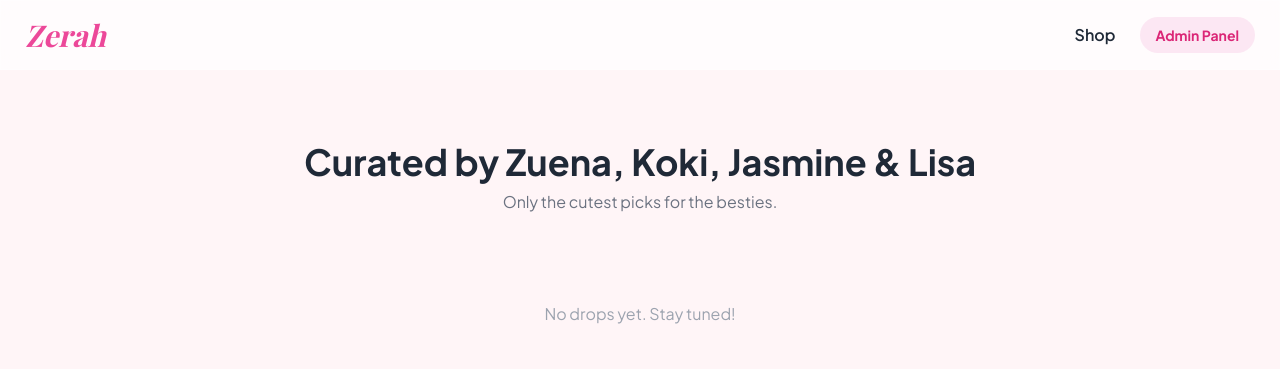
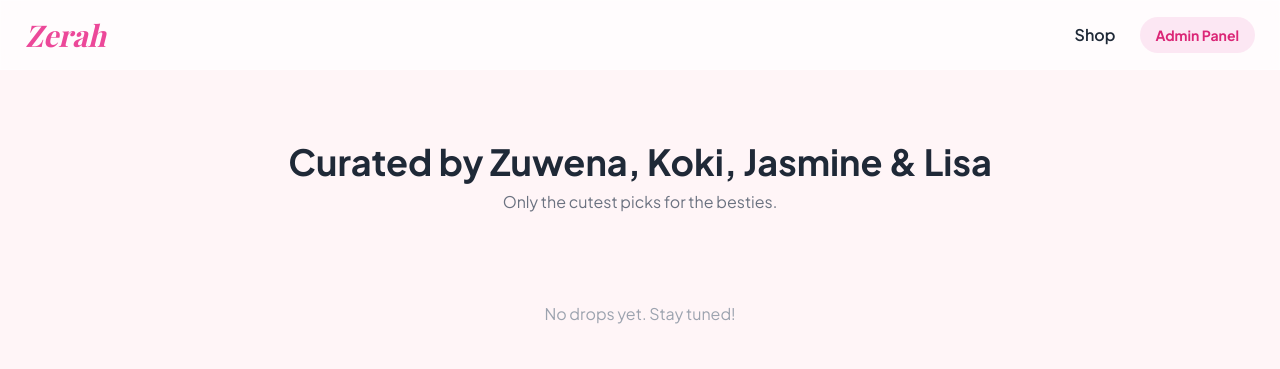
Before and after one commit to EpsilonNeon-sketch/zerah-v1, a plain HTML site: page index.html in a window 1280 px wide. Drawn offline with nearby package versions, Linux system fonts and the light colour scheme; a web font is replaced by a local one.

Commit message:
Update index.html

```diff
--- a/index.html
+++ b/index.html
@@ -43,7 +43,7 @@
     <!-- SHOP PAGE -->
     <main id="shop-page" class="max-w-6xl mx-auto p-6">
         <header class="text-center my-12">
-            <h2 class="text-4xl font-bold mb-2">Curated by Zuena, Koki, Jasmine & Lisa</h2>
+            <h2 class="text-4xl font-bold mb-2">Curated by Zuwena, Koki, Jasmine & Lisa</h2>
             <p class="text-gray-500">Only the cutest picks for the besties.</p>
         </header>
 
```
